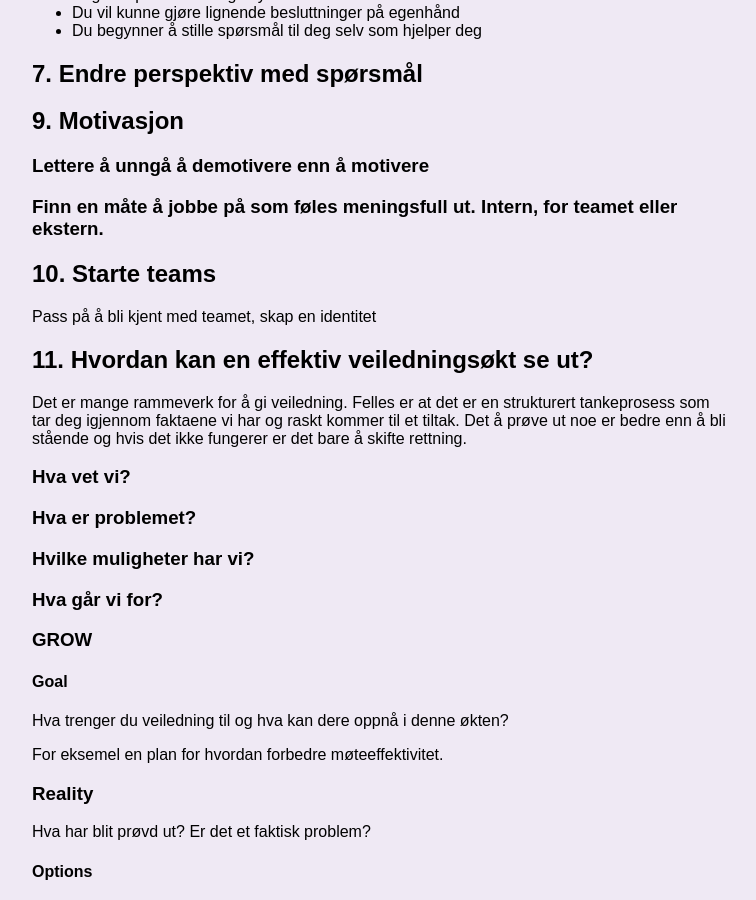
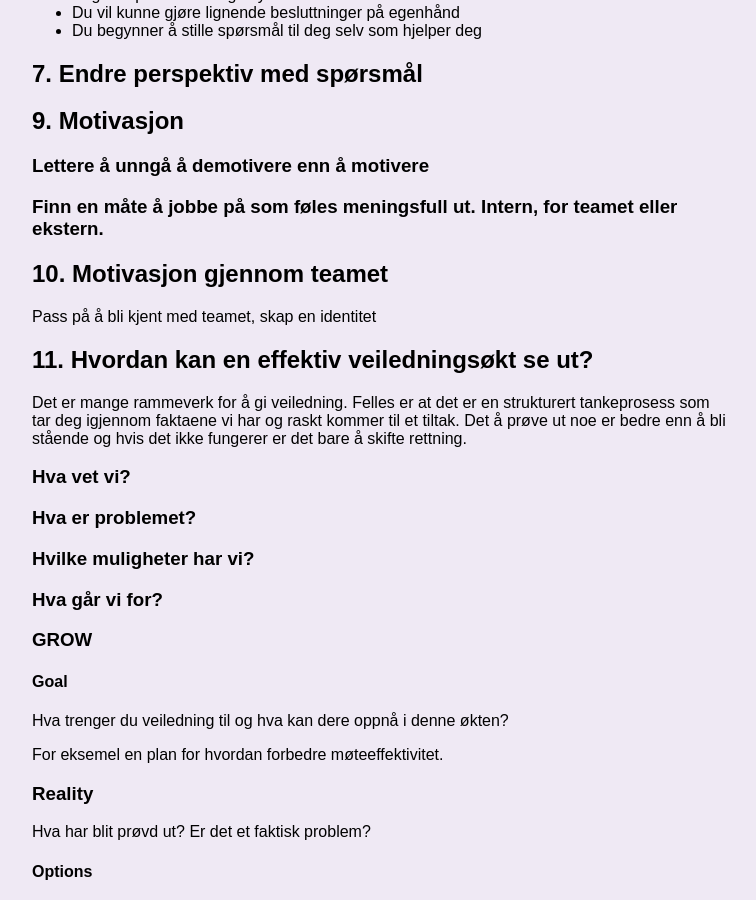
Before and after one commit to dagfs/dagfs.github.io, a Jekyll site: the page built from artikler/hvordan-bli-veiledet.md, in a window 1280 px wide and 900 px high, scrolled down 2684 px. Shown: the whole window, without its empty margins (258-1014 px from the left). Built offline with Jekyll 4.4.1, drawn with Linux system fonts in a browser that asks for light colours; our own code applies the rules of GitHub Pages for plain Markdown files.

Commit message:
Update hvordan-bli-veiledet.md

```diff
--- a/artikler/hvordan-bli-veiledet.md
+++ b/artikler/hvordan-bli-veiledet.md
@@ -163,7 +163,7 @@ Da vet du at:
 
 <!---->
 
-## 10. Starte teams
+## 10. Motivasjon gjennom teamet
 Pass på å bli kjent med teamet, skap en identitet
 
 <!---->
```
